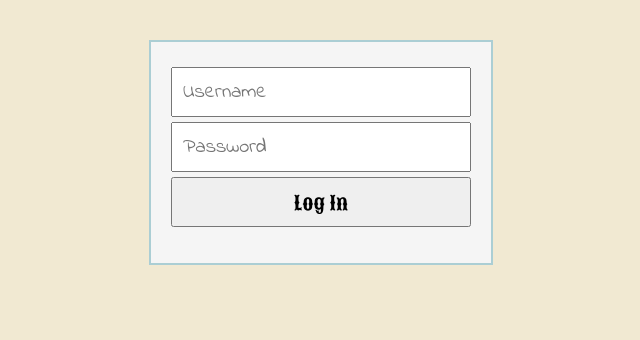
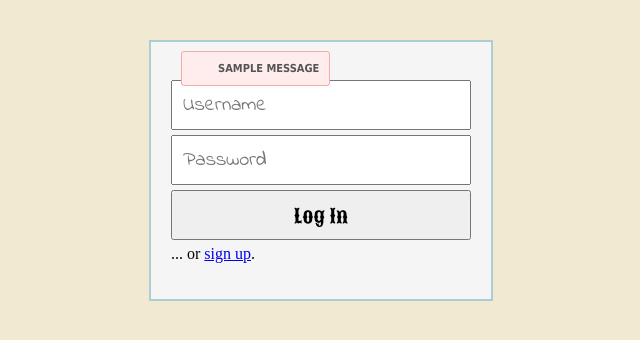
Before and after one commit to davenportw15/SnailMail, a Flask app: template templates/login.html in a window 1280 px wide. Shown: the part 60-400 px from the top of the page, without its empty margins (319-959 px from the left). Run offline with Flask 2, Linux system fonts and the light colour scheme; the template is opened without the code that fills it, so the values that code supplies are empty; tables that the repository leaves empty hold one stand-in row (values such as "Sample post"); one stand-in notice (Sample message) is shown; some libraries are stand-ins or nearby versions.

Commit message:
Flashing errors for login, fixed login

```diff
--- a/static/css/style.css
+++ b/static/css/style.css
@@ -394,3 +394,14 @@
 input[type="submit"] {
   font-family: 'Sancreek';
 }
+.error {
+  color:#555;
+    border-radius:3px;
+    font-family:Tahoma,Geneva,Arial,sans-serif;font-size:11px;
+    padding:10px 10px 10px 36px;
+    margin:10px;
+    font-weight:bold;
+    text-transform:uppercase;
+    background:#ffecec;
+    border:1px solid #f5aca6;
+}
--- a/templates/login.html
+++ b/templates/login.html
@@ -12,12 +12,18 @@
 
 <div class="popup-container">
 <div class="popup">
-<form action="post" method="/api/login">
+<% with messages = get_flashed_messages() %>
+  <% if messages %>
+   <% for message in messages %>
+    	<span class="error"> %% message %% </span>
+    <% endfor %>
+  <% endif %>
+<% endwith %>
+<form action="/login" method="post">
 	<input type="text" name="username" placeholder="Username" />
 	<input type="password" name="password" placeholder="Password" />
-	<input id="latin" name="lat" type="hidden" />
-	<input id="lonin" name="lon" type="hidden" />
 	<input type="submit" value="Log In" />
+	<span style="text-align:center">... or <a href="/signup">sign up</a>.</span>
 </form>
 </div>
 </div>
--- a/templates/signup.html
+++ b/templates/signup.html
@@ -19,6 +19,7 @@
 	<input id="latin" name="latitude" type="hidden" />
 	<input id="lonin" name="longitude" type="hidden" />
 	<input type="submit" value="Sign Up!" />
+	<span style="text-align:center">... or <a href="/login">log in</a>.</span>
 </form>
 </div>
 </div>
```
